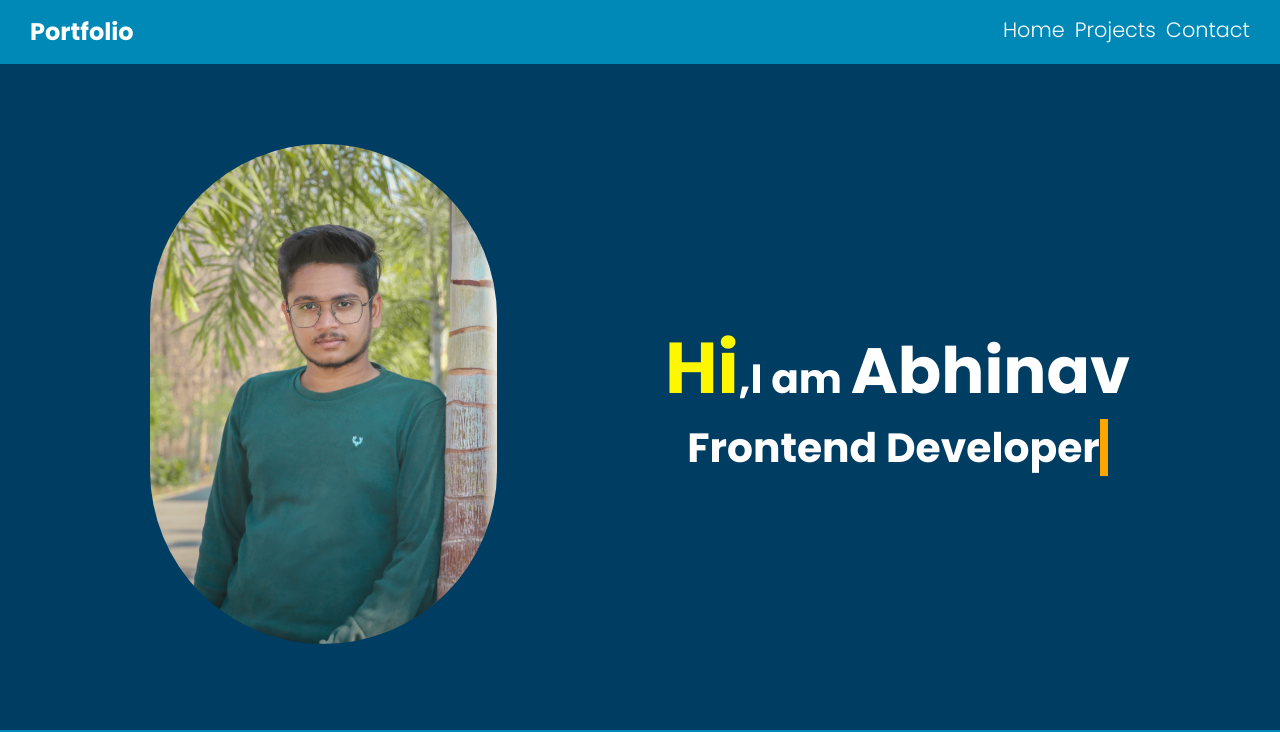
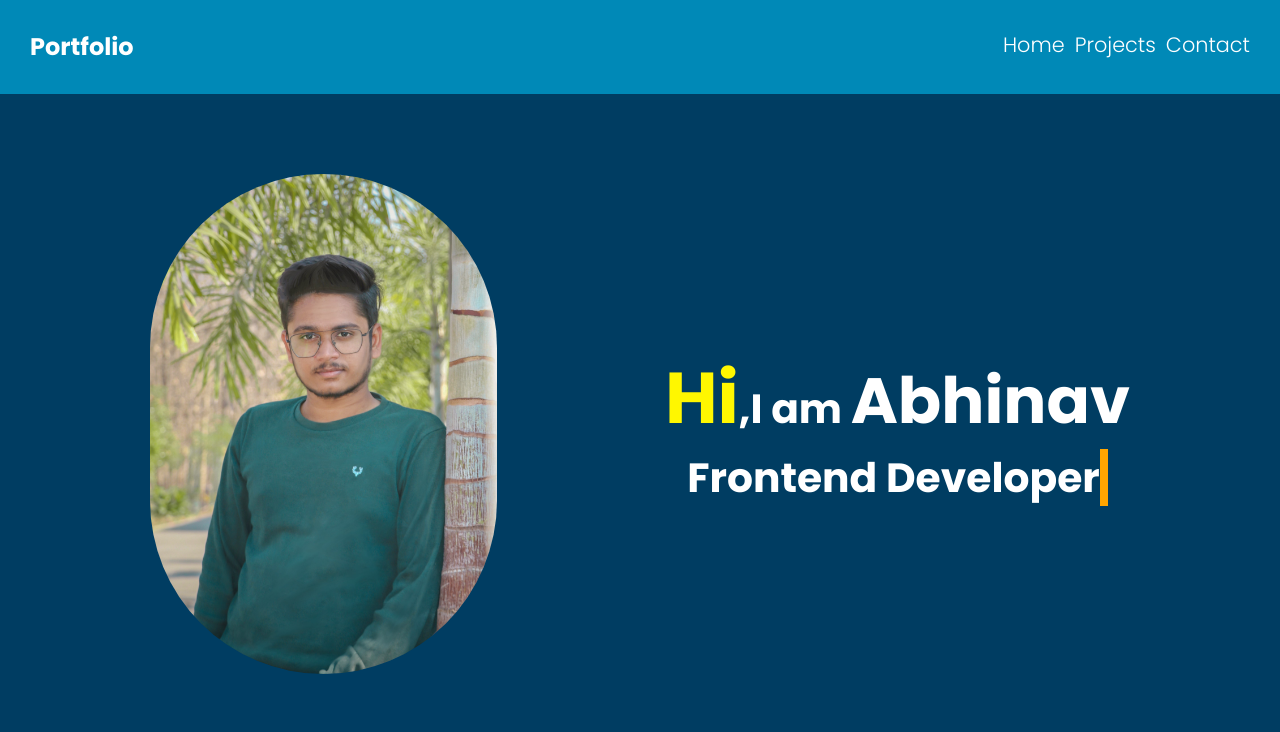
Before and after one commit to Abhinav-Abhi7816/PortFolio, a plain HTML site: page index.html in a window 1280 px wide. Shown: the top 732 px of the page. Drawn offline with nearby package versions, Linux system fonts and the light colour scheme.

Commit message:
Update pt.css

```diff
--- a/pt.css
+++ b/pt.css
@@ -24,7 +24,7 @@ body
     color:white;
     display:flex;
     justify-content:space-between;
-    padding:15px 30px;
+    padding:30px 30px;
 }
 nav{
     position:sticky;
```
